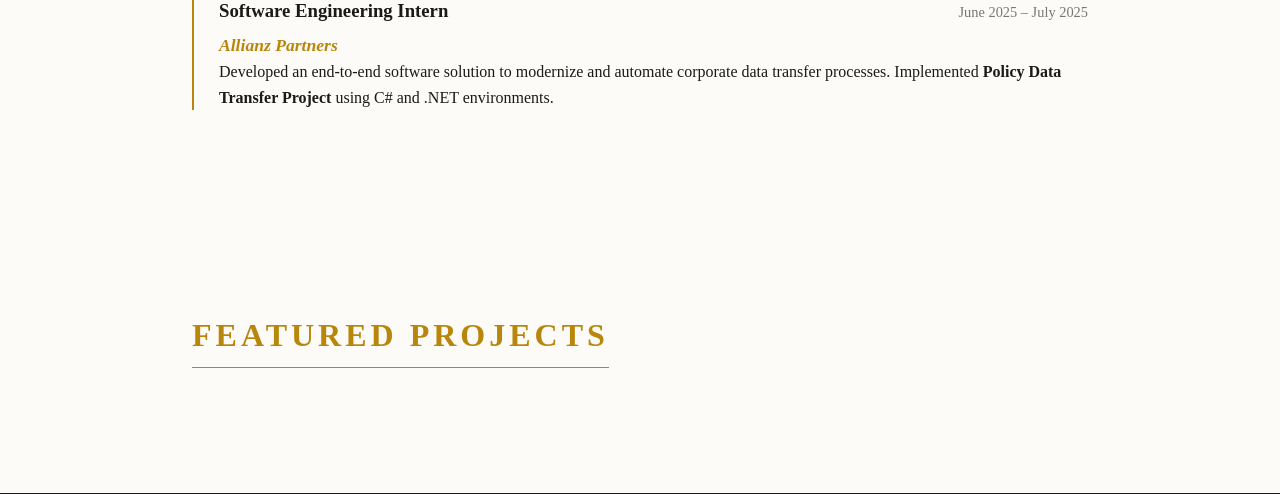
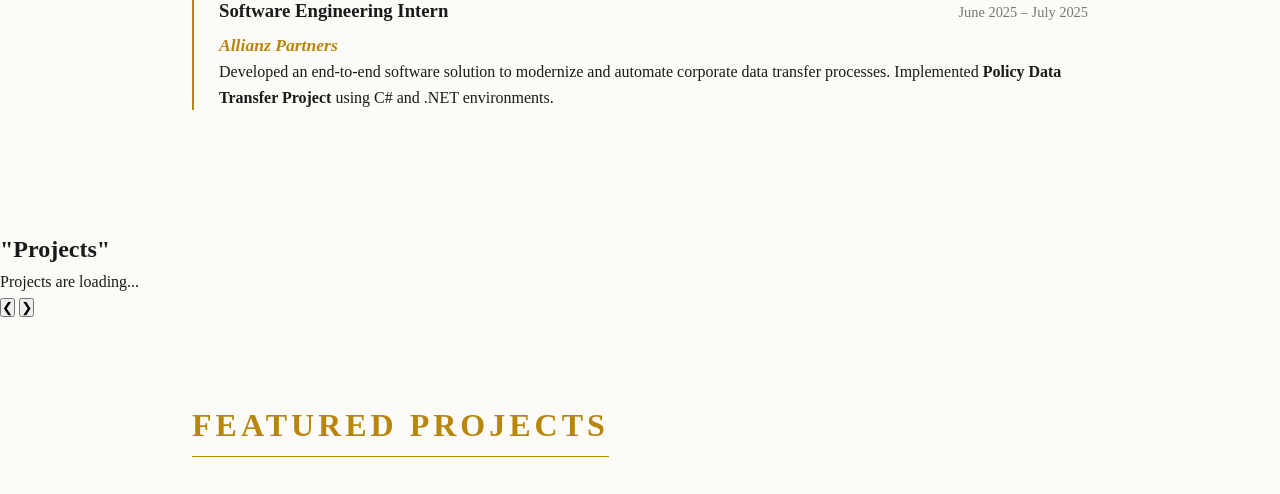
Before and after one commit to esra-sen/my_portfolio, a PHP site: page / in a window 1280 px wide. Shown: the part 1107-1601 px from the top of the page. Run offline with PHP 8.4, Linux system fonts and the light colour scheme; data that the repository does not hold is empty; some web fonts are replaced.

Commit message:
Organized project structure and added GitHub API script

```diff
--- a/index.php
+++ b/index.php
@@ -68,6 +68,18 @@ $projects = $query -> fetchAll();
             <p class="company">Allianz Partners</p>
             <p class="exp-desc">Developed an end-to-end software solution to modernize and automate corporate data transfer processes. Implemented <b>Policy Data Transfer Project</b> using C# and .NET environments.</p>
         </div>
+    </section id= "projects">
+        <h2>"Projects"</h2>
+        <div class= "slider-container">
+            <div id="github-projects" class="project-slider">
+                <p>Projects are loading...</p>
+
+            </div>
+            <button class= "prev" onclick= "moveSlide(-1)">&#10094</button>
+            <button class= "next" onclick= "moveSlide(1)">&#10095</button>
+        </div>
+    <section>
+
     </section>
 
     <main id="projects" class="section-container">
@@ -95,6 +107,6 @@ $projects = $query -> fetchAll();
             </div>
         </div>
     </footer>
-
+<script src="assets/js/script.js"></script>
 </body>
 </html>
```
Also changed, not shown: assets/js/script.js (added).
